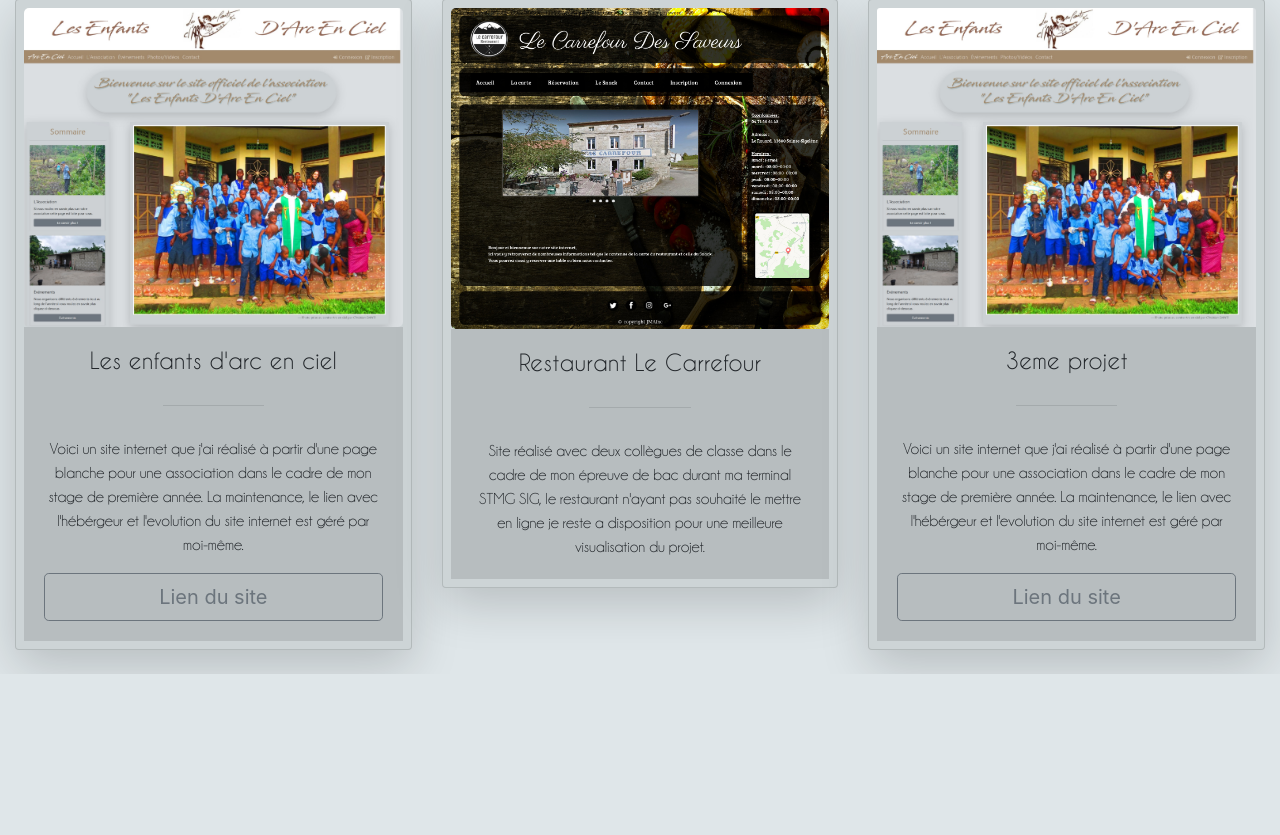
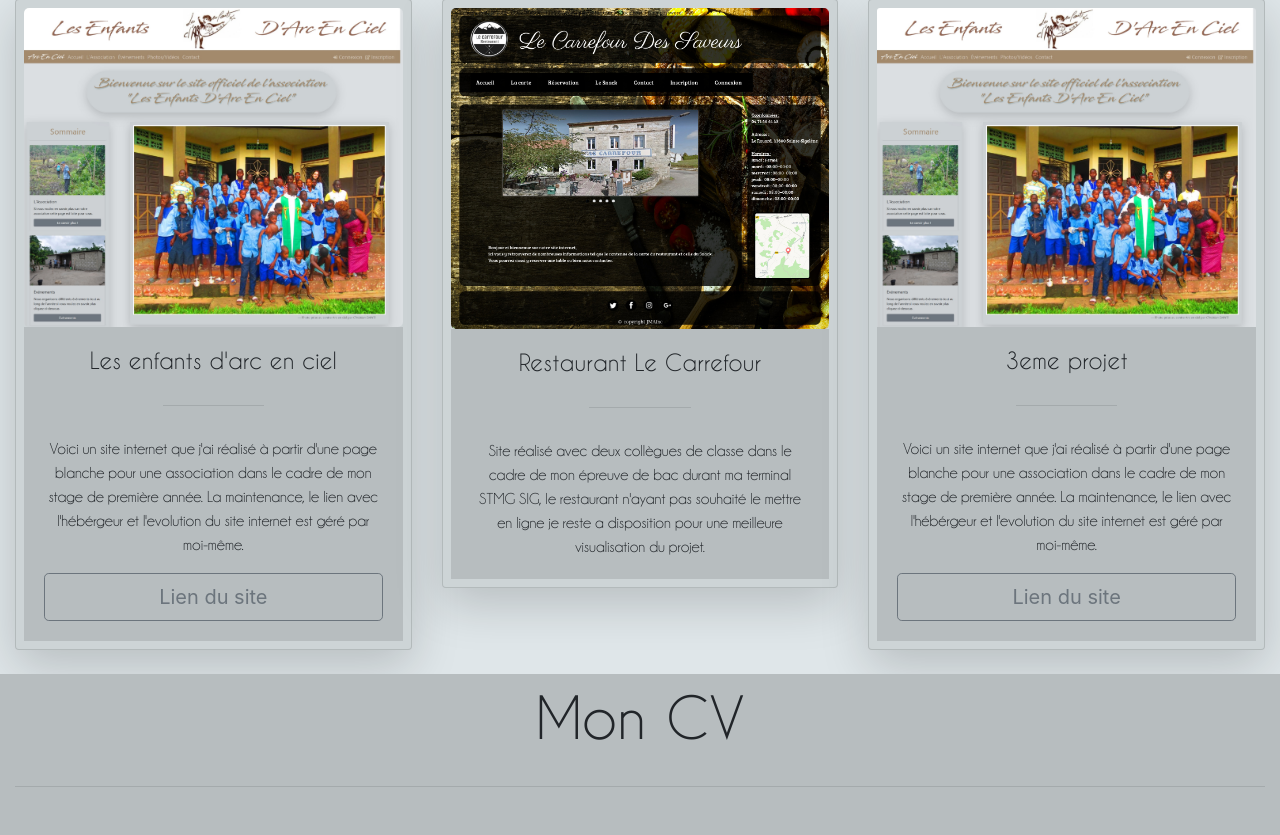
Before and after one commit to maxence4283/Portfolio, a PHP site: page / in a window 1280 px wide. Shown: the part 1530-2365 px from the top of the page. Before the commit the page ends 2204 px from the top, so only its background shows below. Run offline with PHP 8.4, Linux system fonts and the light colour scheme; some libraries are stand-ins or nearby versions; some web fonts are replaced.

Commit message:
Commencement de la partie CV.

```diff
--- a/Public/css/portfolio.css
+++ b/Public/css/portfolio.css
@@ -44,6 +44,8 @@
 .bg-projet {
   background-color: #CDD4D6;
 }
+
+/* MODALS PROJETS */
 
 /* Style the Image Used to Trigger the Modal */
 #arcenciel {
--- a/index.php
+++ b/index.php
@@ -379,16 +379,16 @@
       <div class="row">
           <div class="col-12 col-xs-12 col-sm-4 col-lg-4 col-xl-4 text-center">
 
+                <div id="myModal" class="modal">
+                      <span class="close">&times;</span>
+                      <img class="modal-content" id="img01">
+                      <div id="caption"></div>
+                    </div>
+
               <div class="card shadow-lg p-2 mb-4 bg-projet rounded" style="width: 100%;">
 
 
                   <img id="arcenciel" class="card-img-top" src="Public/img/arcenciel.jpg" alt="Card image cap">
-
-                  <div id="myModal" class="modal">
-                      <span class="close">&times;</span>
-                      <img class="modal-content" id="img01">
-                      <div id="caption"></div>
-                    </div>
 
                   <div class="card-body" style="background-color: #b7bdbf">
                       <h5 class="card-title caviardreams" style="font-size: 1.4rem; margin-bottom: -5%">Les enfants d'arc en ciel</h5>
@@ -441,6 +441,22 @@
           </div>
       </div>
   </div>
+</div>
+
+<div id="Cv">
+    <div class="container-fluid">
+        <div class="row">
+            <div class="col-12 col-xs-12 col-sm-12 col-md-12 col-xl-12 col-lg-12" style="background-color: #B7BDBF">
+
+                <p class="text-center display-4 caviardreams" style="margin-bottom: -1%;padding-top: 0.75%">
+                    Mon CV
+                </p>
+
+                <hr class="my-5">
+
+            </div>
+        </div>
+    </div>
 </div>
 
 
```
